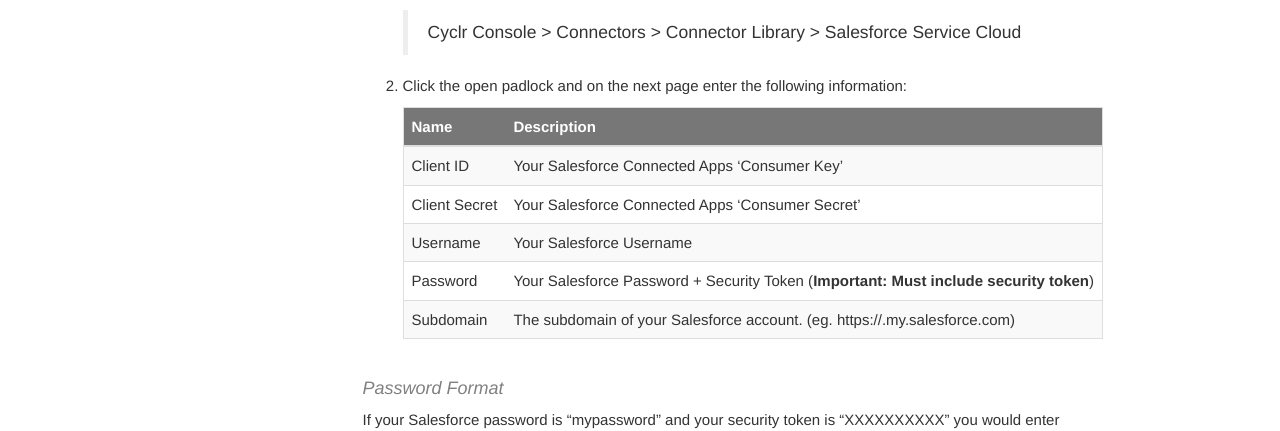
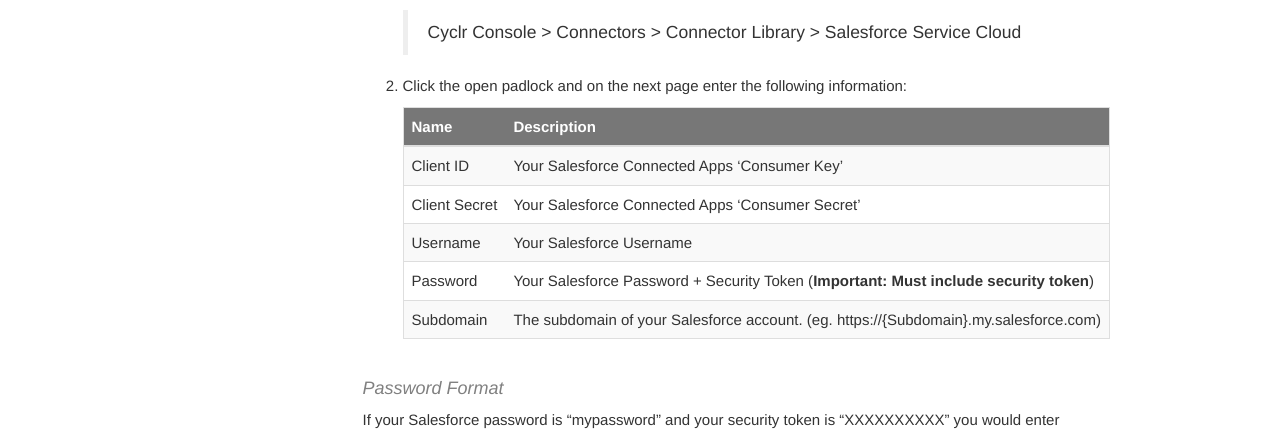
Before and after one commit to sneakysneak/docs, a Jekyll site: the page built from pages/connector-authentication/salesforce_service_cloud_docs.md, in a window 1280 px wide and 1347 px high. Shown: the part 381-812 px from the top of the window. Built offline with Jekyll 4.4.1, drawn with Linux system fonts in a browser that asks for light colours; nearby versions of some CDN libraries; comment, search, counter and statistics services are not loaded.

Commit message:
Formatting error fixed

```diff
--- a/pages/connector-authentication/salesforce_service_cloud_docs.md
+++ b/pages/connector-authentication/salesforce_service_cloud_docs.md
@@ -19,7 +19,7 @@ tags: [connector]
    | Client Secret | Your Salesforce Connected Apps 'Consumer Secret'                                        |
    | Username      | Your Salesforce Username                                                                |
    | Password      | Your Salesforce Password + Security Token (**Important: Must include security token**)  |
-   | Subdomain     | The subdomain of your Salesforce account. (eg. https://{{Subdomain}}.my.salesforce.com) |
+   | Subdomain     | The subdomain of your Salesforce account. (eg. https://{Subdomain}.my.salesforce.com) |
 
 #### Password Format
 
```
